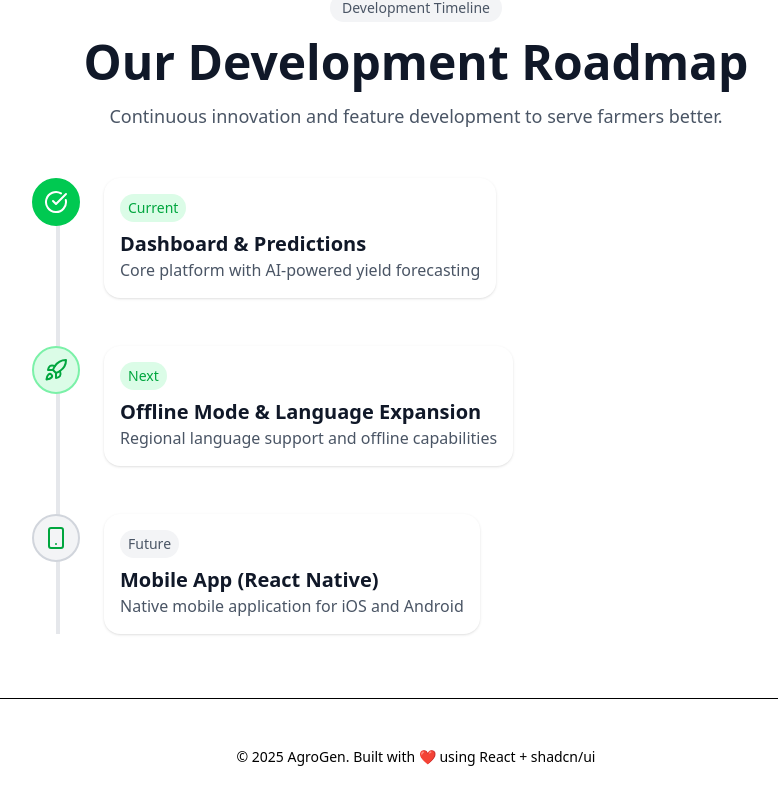
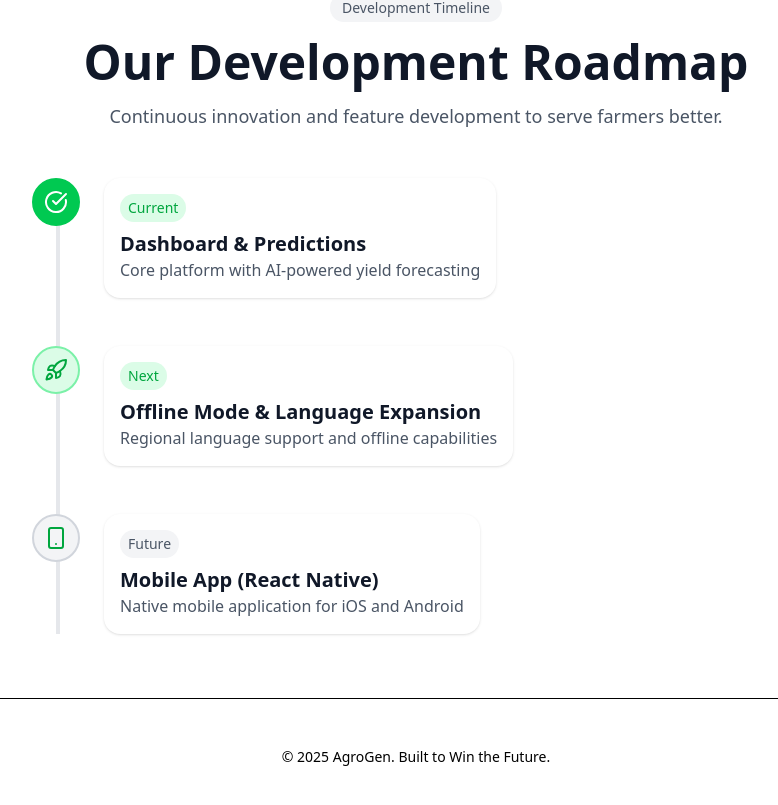
Before and after one commit to Vivek-736/SMART_INDIA_HACKATHON_2025, a Next.js app: page / in a window 1280 px wide. Shown: the part 2961-3766 px from the top of the page, without its empty margins (224-1002 px from the left). Built offline with nearby package versions, Linux system fonts and the light colour scheme; no server answers.

Commit message:
Updated the footer component text

```diff
--- a/components/Footer.tsx
+++ b/components/Footer.tsx
@@ -2,7 +2,7 @@ const Footer = () => {
   return (
     <footer className="bg-agro-black py-12 border-t flex justify-center items-center border-agro-gray/20">
       <p className="text-agro-gray text-sm">
-        © 2025 AgroGen. Built with ❤️ using React + shadcn/ui
+        © 2025 AgroGen. Built to Win the Future.
       </p>
     </footer>
   );
```
